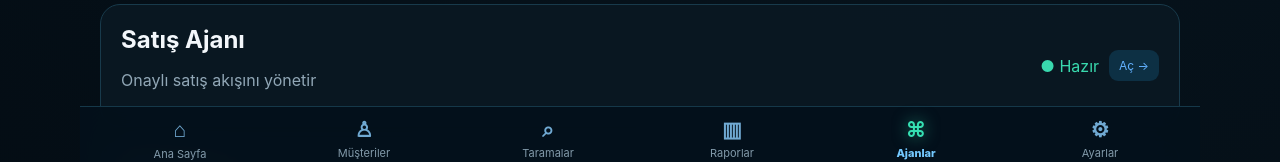
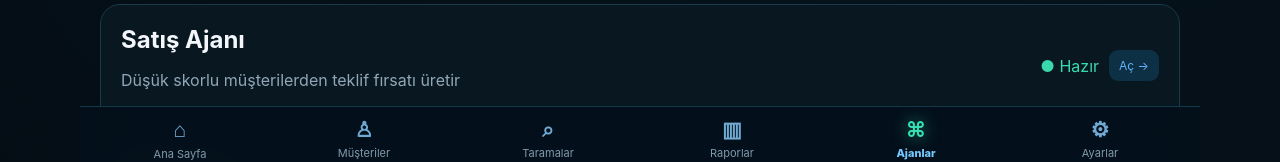
Before and after one commit to mehmetozan-5858/ai-visibility, a Next.js app: page /ajanlar in a window 1280 px wide. Shown: the part 621-783 px from the top of the page. Built offline with nearby package versions, Linux system fonts and the light colour scheme; no server answers.

Commit message:
Point sales agent to live workspace

```diff
--- a/components/AgentsManager.js
+++ b/components/AgentsManager.js
@@ -5,7 +5,7 @@ const A=[
  ["Araştırma Ajanı","Pazar, rakip ve lead araştırması","/musteriler"],
  ["Görünürlük Ajanı","GEO/AEO taramalarını yönetir","/taramalar"],
  ["İçerik Ajanı","Tarama sonuçlarından iyileştirme önerileri üretir","/raporlar"],
- ["Satış Ajanı","Onaylı satış akışını yönetir","/musteriler"],
+ ["Satış Ajanı","Düşük skorlu müşterilerden teklif fırsatı üretir","/ajanlar"],
  ["CEO Ajanı","Yönetici özetlerini raporlar","/raporlar"]
 ];
 export default function AgentsManager(){
```
